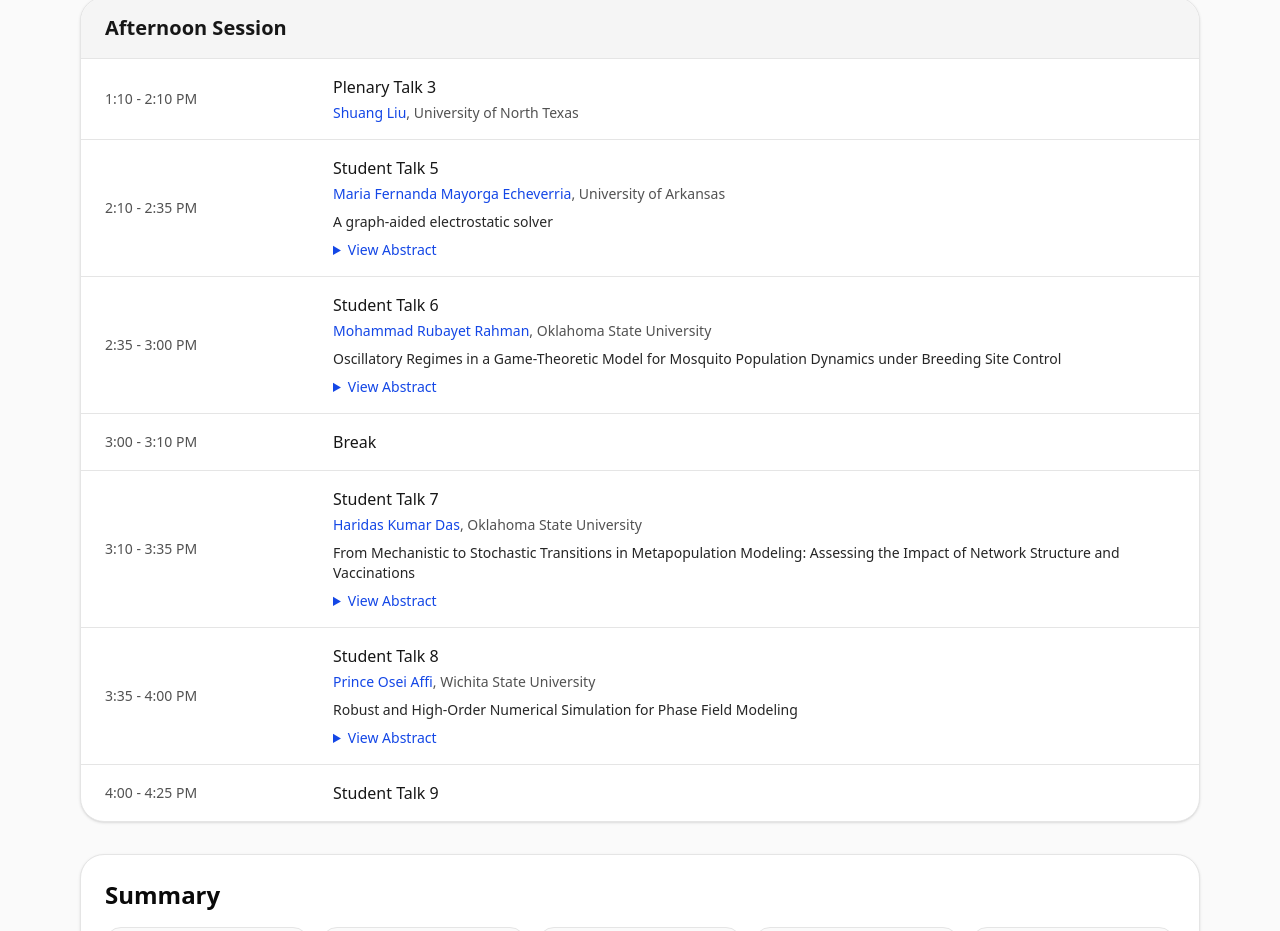
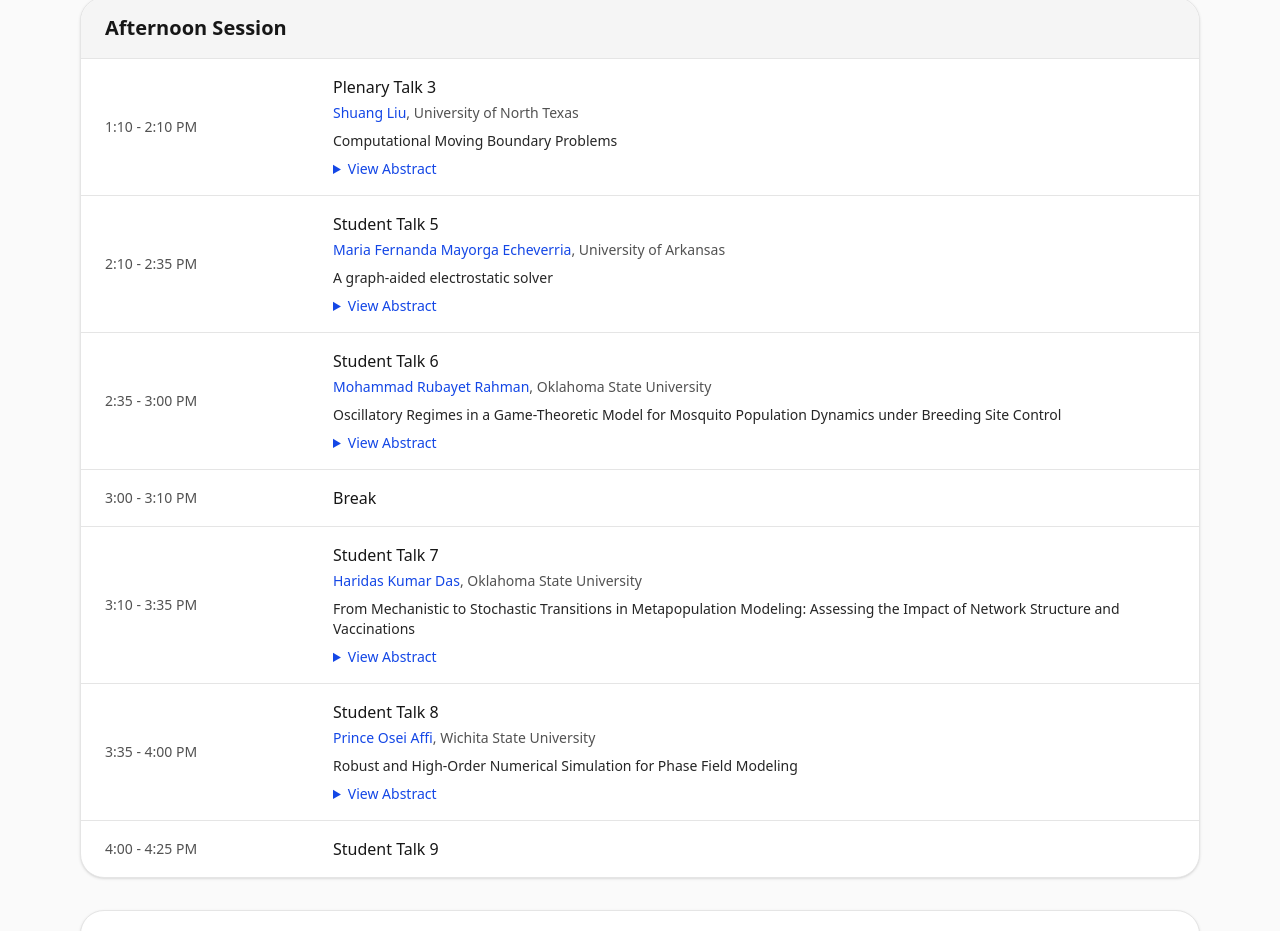
Before and after one commit to SIAM-UARK/UARK-SIAM-CSS-25, a React (Vite) app: page /participants in a window 1280 px wide. Shown: the part 1990-2921 px from the top of the page. Built offline with nearby package versions, Linux system fonts and the light colour scheme.

Commit message:
update Lius talk

```diff
--- a/src/ProgramPage.jsx
+++ b/src/ProgramPage.jsx
@@ -95,6 +95,9 @@ const scheduleSections = [
         speaker: "Shuang Liu",
         affiliation: "University of North Texas",
         href: "https://sites.math.unt.edu/~shuangliu/",
+        talkTitle: "Computational Moving Boundary Problems",
+        abstract:
+          "Moving boundary (or often called \"free boundary\") problems are ubiquitous in nature and technology. A computational perspective of moving boundary problems can provide insight into the \"invisible\" properties of complex dynamics systems, advance the design of novel technologies, and improve the understanding of biological and chemical phenomena. However, challenges lie in the numerical study of moving boundary problems. Examples include difficulties in solving PDEs in irregular domains, handling moving boundaries efficiently and accurately, as well as computing efficiency difficulties. In this talk, I will discuss three specific topics of moving boundary problems, with applications to ecology (population dynamics), plasma physics (ITER tokamak machine design), and cell biology (cell movement).",
       },
       {
         time: "2:10 - 2:35 PM",
```
